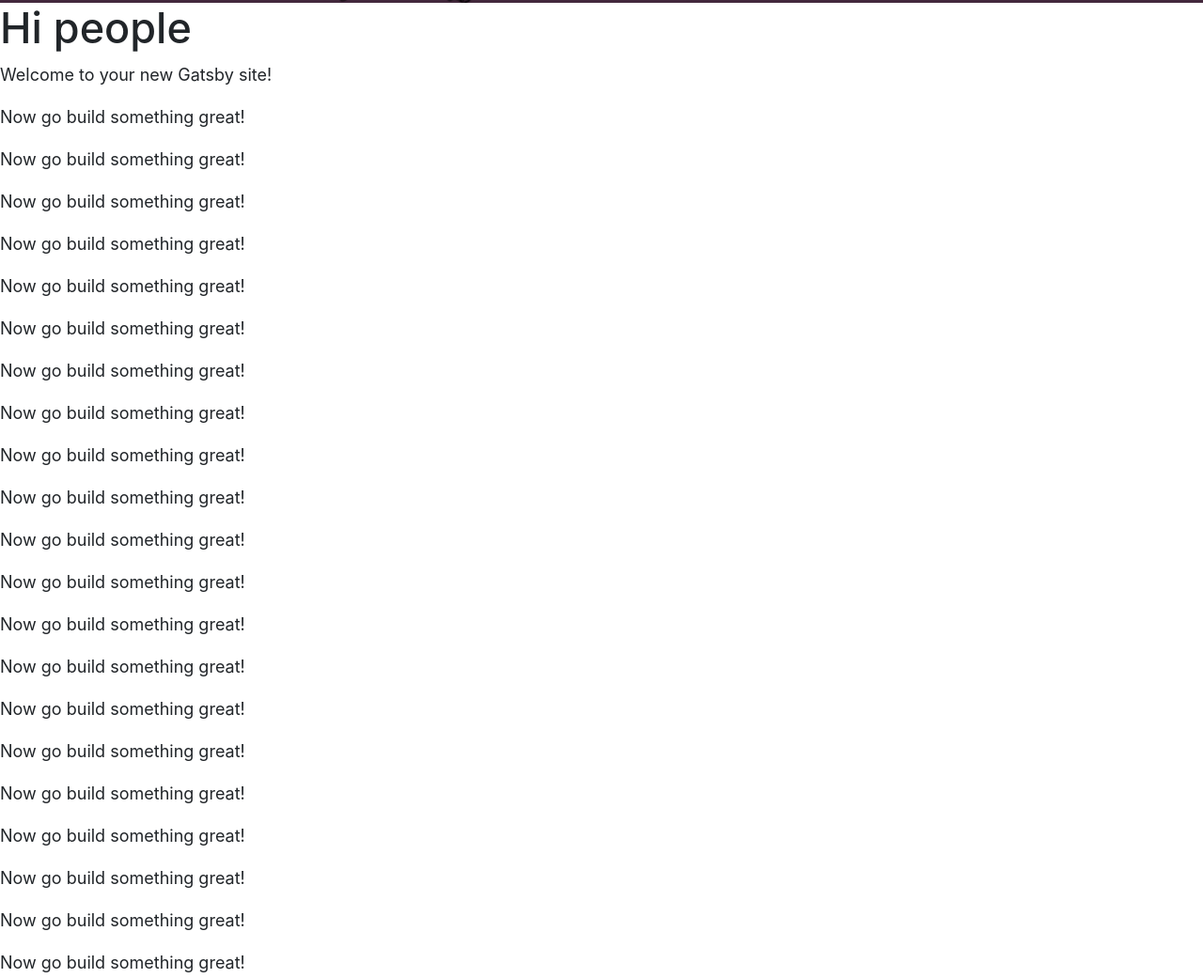
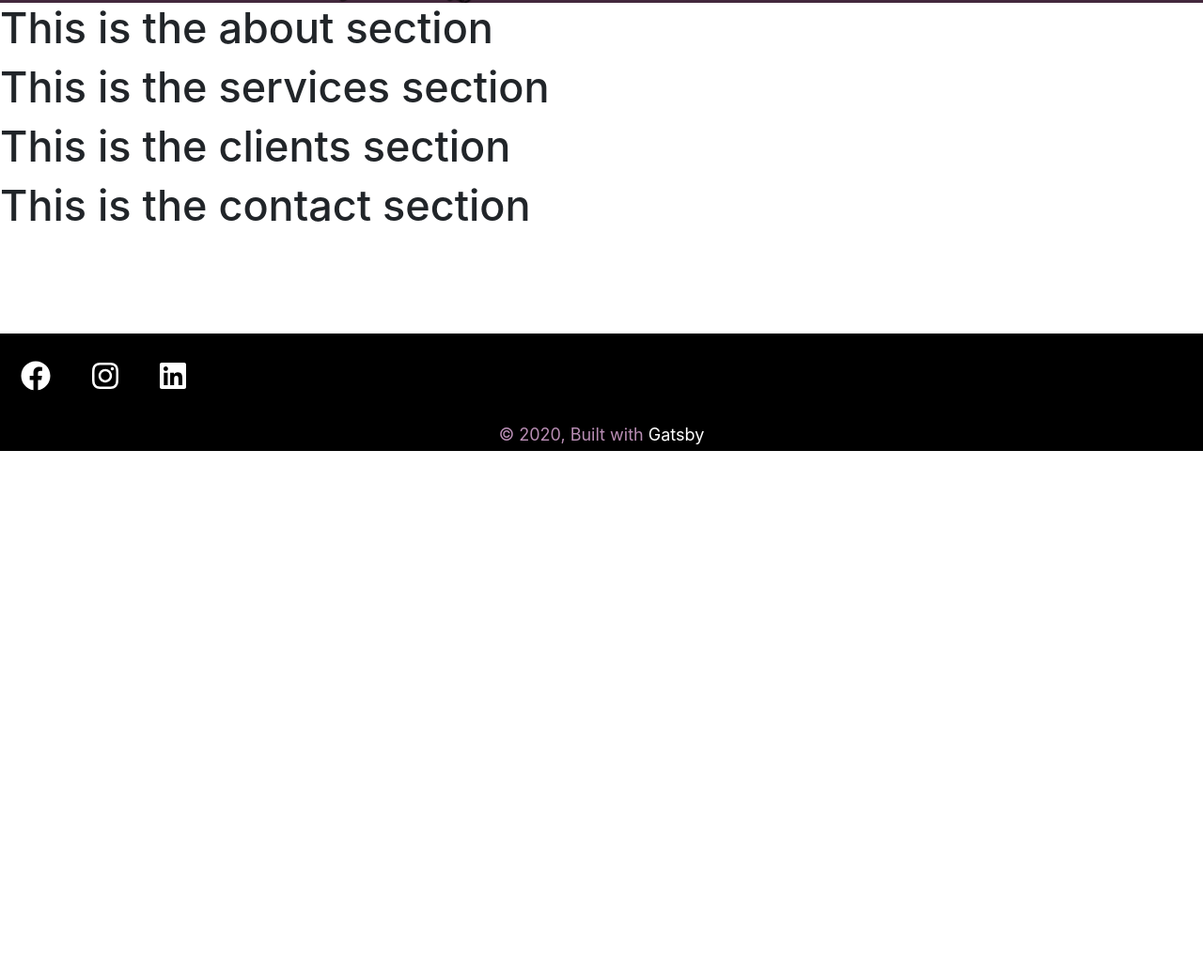
Before and after one commit to shawncasaus/vivid_hair, a Gatsby site: page / in a window 1280 px wide. Shown: the part 817-1858 px from the top of the page at 94% size. After the commit the page ends 1297 px from the top, so only its background shows below. Built offline with nearby package versions, Linux system fonts and the light colour scheme; Gatsby itself is replaced by a stand-in of ours.

Commit message:
shawn c: added body components and modified footer

```diff
--- /dev/null
+++ b/src/components/about.js
@@ -0,0 +1,20 @@
+import React from 'react'
+
+class About extends React.Component {
+    constructor(props) {
+        super(props)
+    }
+
+    render() {
+
+        return (
+            <div className="about">
+                <div className="aboutContent">
+                    <h1>This is the about section</h1>
+                </div>
+            </div>
+        )
+    }
+}
+
+export default About
--- /dev/null
+++ b/src/components/clients.js
@@ -0,0 +1,20 @@
+import React from 'react'
+
+class Clients extends React.Component {
+    constructor(props) {
+        super(props)
+    }
+
+    render() {
+
+        return (
+            <div className="clients">
+                <div className="clientsContent">
+                    <h1>This is the clients section</h1>
+                </div>
+            </div>
+        )
+    }
+}
+
+export default Clients
--- /dev/null
+++ b/src/components/contact.js
@@ -0,0 +1,20 @@
+import React from 'react'
+
+class Contact extends React.Component {
+    constructor(props) {
+        super(props)
+    }
+
+    render() {
+
+        return (
+            <div className="contact">
+                <div className="contactContent">
+                    <h1>This is the contact section</h1>
+                </div>
+            </div>
+        )
+    }
+}
+
+export default Contact
--- a/src/components/footer.js
+++ b/src/components/footer.js
@@ -16,6 +16,11 @@ class Footer extends React.Component {
                         <li><a><FontAwesomeIcon icon={['fab', 'instagram']} /></a></li>
                         <li><a><FontAwesomeIcon icon={['fab', 'linkedin']} /></a></li>
                     </ul>
+                    <p className="footerText" style={{margin: `0px`}}>
+                        © {new Date().getFullYear()}, Built with
+                        {` `}
+                        <a href="https://www.gatsbyjs.org">Gatsby</a>
+                    </p>
                 </div>
             </div>
         )
--- a/src/components/layout.js
+++ b/src/components/layout.js
@@ -36,9 +36,6 @@ const Layout = ({ children }) => {
       >
         <main>{children}</main>
         <footer>
-          © {new Date().getFullYear()}, Built with
-          {` `}
-          <a href="https://www.gatsbyjs.org">Gatsby</a>
         </footer>
       </div>
     </>
--- /dev/null
+++ b/src/components/services.js
@@ -0,0 +1,20 @@
+import React from 'react'
+
+class Services extends React.Component {
+    constructor(props) {
+        super(props)
+    }
+
+    render() {
+
+        return (
+            <div className="services">
+                <div className="servicesContent">
+                    <h1>This is the services section</h1>
+                </div>
+            </div>
+        )
+    }
+}
+
+export default Services
--- a/src/components/styles/styles.css
+++ b/src/components/styles/styles.css
@@ -228,22 +228,59 @@ ul {
 
 .bodyDiv {
   position: relative;
+  top: 0px;
+}
+
+/*##########END BODY STYLES##########*/
+
+/*##########ABOUT STYLES##########*/
+
+.about {
+  position: relative;
   top: 100px;
 }
 
-/*##########END BODY STYLES##########*/
+
+/*##########END ABOUT STYLES##########*/
+
+/*##########SERVICES STYLES##########*/
+
+.services {
+  position: relative;
+  top: 100px;
+}
+
+/*##########END SERVICES STYLES##########*/
+
+/*##########CLIENTS STYLES##########*/
+
+.clients {
+  position: relative;
+  top: 100px;
+}
+
+/*##########END CLIENTS STYLES##########*/
+
+/*##########CONTACT STYLES##########*/
+
+.contact {
+  position: relative;
+  top: 100px;
+}
+
+/*##########END CONTACT STYLES##########*/
 
 /*##########FOOTER STYLES##########*/
 
 .footer {
   position: relative;
   left: 0;
-  bottom: -100px;
+  bottom: -200px;
   width: 100%;
-  background-color: #43293d;
+  background-color: #000000;
   color: white;
   text-align: center;
-  height: 100px;
+  height: 125px;
 }
 
 .footerContent {
@@ -253,7 +290,7 @@ ul {
 }
 
 .footerContent ul {
-  height: 100%;
+  height: 75%;
   list-style-type: none;
   margin: 0;
   padding: 0;
@@ -274,4 +311,16 @@ ul {
   font-size: 32px;
 }
 
+.footerText {
+  color: #b88db4;
+}
+
+.footerText a {
+  color:  #ffffff !important;
+}
+
+.footerText p {
+  margin: 0px !important;
+}
+
 /*##########END FOOTER STYLES##########*/
--- a/src/pages/index.js
+++ b/src/pages/index.js
@@ -5,6 +5,10 @@ import Layout from "../components/layout"
 import Vivid_Image from "../components/vivid-image"
 import SEO from "../components/seo"
 import Hero from "../components/hero"
+import About from "../components/about"
+import Services from "../components/services"
+import Clients from "../components/clients"
+import Contact from "../components/contact"
 import Footer from "../components/footer"
 
 import { library } from '@fortawesome/fontawesome-svg-core'
@@ -15,36 +19,11 @@ const IndexPage = () => (
   <Layout style={{padding: 0, margin: 0}}>
     <SEO title="Home" />
     <Hero />
-
     <div className="bodyDiv">
-      <h1>Hi people</h1>
-      <p>Welcome to your new Gatsby site!</p>
-      <p>Now go build something great!</p>
-      <p>Now go build something great!</p>
-      <p>Now go build something great!</p>
-      <p>Now go build something great!</p>
-      <p>Now go build something great!</p>
-      <p>Now go build something great!</p>
-      <p>Now go build something great!</p>
-      <p>Now go build something great!</p>
-      <p>Now go build something great!</p>
-      <p>Now go build something great!</p>
-      <p>Now go build something great!</p>
-      <p>Now go build something great!</p>
-      <p>Now go build something great!</p>
-      <p>Now go build something great!</p>
-      <p>Now go build something great!</p>
-      <p>Now go build something great!</p>
-      <p>Now go build something great!</p>
-      <p>Now go build something great!</p>
-      <p>Now go build something great!</p>
-      <p>Now go build something great!</p>
-      <p>Now go build something great!</p>
-      <div style={{ maxWidth: `300px`, marginBottom: `1.45rem` }}>
-        <Vivid_Image />
-      </div>
-
-      <Link to="/page-2/">Go to page 2</Link> <br />
+      <About />
+      <Services />
+      <Clients />
+      <Contact />
     </div>
 
     <Footer />
```
